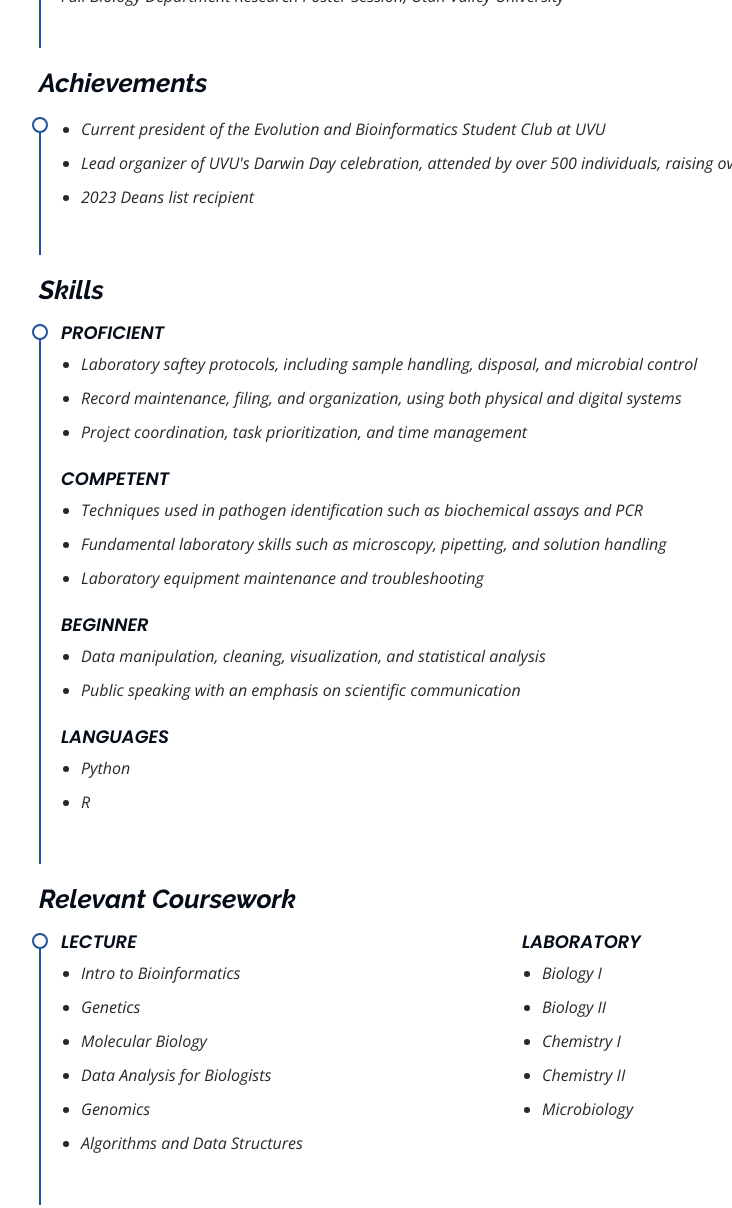
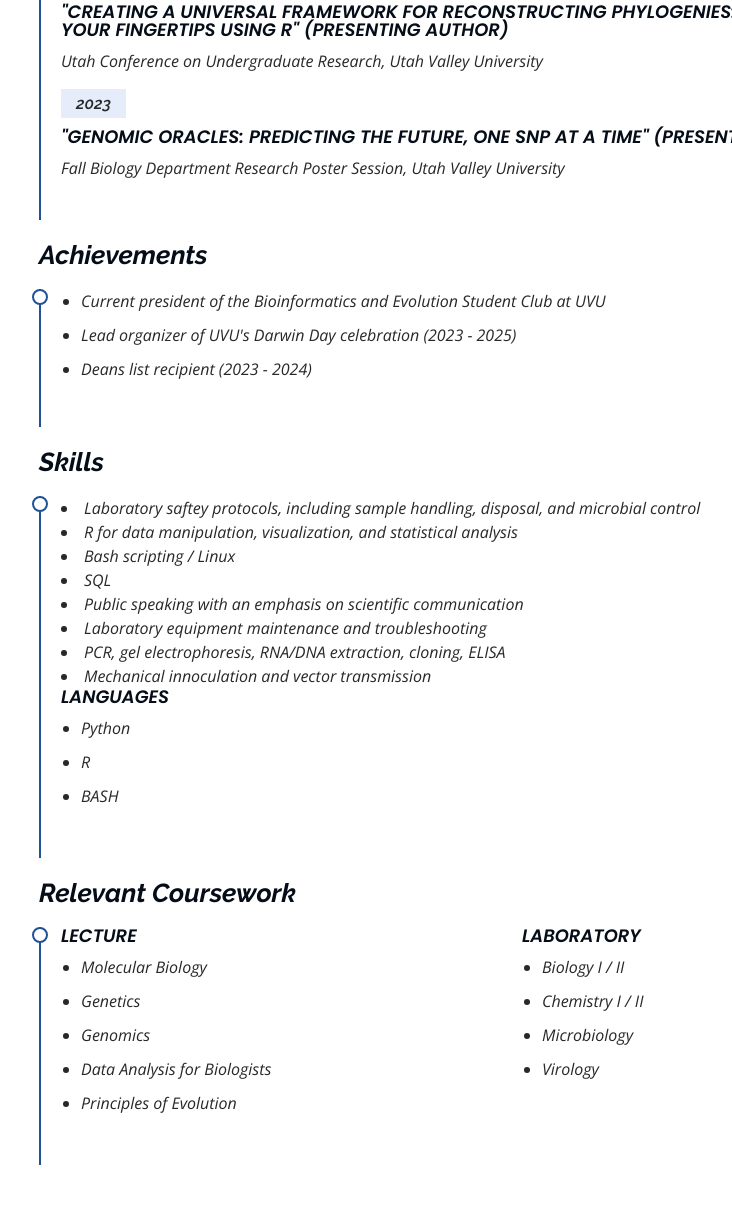
Before and after one commit to BarbaraShelleyJetton/BarbaraShelleyJetton.github.io, a plain HTML site: page index.html in a window 1280 px wide. Shown: the part 3542-4750 px from the top of the page, without its empty margins (291-1023 px from the left). Drawn offline with nearby package versions, Linux system fonts and the light colour scheme.

Commit message:
Update index.html

```diff
--- a/index.html
+++ b/index.html
@@ -205,48 +205,46 @@ Outside of school, you can find me reading a good horror or sci-fi book, playing
         <h3 class="Resume-title">Presentations</h3>
         <div class="Resume-item pb-4">
           <h5>2024</h5>
-          <h4>"Leg Day: A look into the evolution of frog feet" (Co-Author)</h4>
+          <h4>"Decoding Diptera: unraveling chromosome evolution across fly families" (Presenting Author)</h4>
+          <p><em>Entomology Society of America 2024 National Conference, Pheonix, Arizona</em></p>
+
+          <h4>"A phylogenetic analysis of genome size evolution and social structure in Hymenoptera"(Co-Author)</h4>
+          <p><em>Entomology Society of America 2024 National Conference, Pheonix, Arizona</em></p>
+
+          <h4>"Leg Day: A look into the evolution of frog feet" (Presenting / Co-Author)</h4>
           <p><em>Spring Biology Department Research Poster Session, Utah Valley University</em></p>
 
-          <h4>"Creating a universal framework for reconstructing phylogenies: Building trees at your fingertips using R" (Author)</h4>
+          <h4>"Creating a universal framework for reconstructing phylogenies: Building trees at your fingertips using R" (Presenting Author)</h4>
           <p><em>Utah Conference on Undergraduate Research, Utah Valley University</em></p>
 
           <h5>2023</h5>
-          <h4>"Genomic oracles: predicting the future, one SNP at a time" (Co-Author)</h4>
+          <h4>"Genomic oracles: predicting the future, one SNP at a time" (Presenting / Co-Author)</h4>
           <p><em>Fall Biology Department Research Poster Session, Utah Valley University</em></p>
         </div>
 
         <h3 class="Resume-title">Achievements</h3>
         <div class="Resume-item">
           <ul>
-            <li>Current president of the Evolution and Bioinformatics Student Club at UVU</li>
-            <li>Lead organizer of UVU's Darwin Day celebration, attended by over 500 individuals, raising over $600 in profit</li>
-            <li>2023 Deans list recipient</li>
+            <li>Current president of the Bioinformatics and Evolution Student Club at UVU</li>
+            <li>Lead organizer of UVU's Darwin Day celebration (2023 - 2025)</li>
+            <li>Deans list recipient (2023 - 2024)</li>
           </ul>
         </div>
         <h3 class="Resume-title">Skills</h3>
         <div class="Resume-item pb-4">
-          <h4>Proficient</h4>
-          <ul>
             <li>Laboratory saftey protocols, including sample handling, disposal, and microbial control</li>
-            <li>Record maintenance, filing, and organization, using both physical and digital systems</li>
-            <li>Project coordination, task prioritization, and time management</li>
-          </ul>
-          <h4>Competent</h4>
-          <ul>
-            <li>Techniques used in pathogen identification such as biochemical assays and PCR</li>
-            <li>Fundamental laboratory skills such as microscopy, pipetting, and solution handling</li>
+            <li>R for data manipulation, visualization, and statistical analysis</li>
+            <li>Bash scripting / Linux </li>
+            <li>SQL</li>
+            <li>Public speaking with an emphasis on scientific communication</li>
             <li>Laboratory equipment maintenance and troubleshooting</li>
-          </ul>
-          <h4>Beginner</h4>
-          <ul>
-            <li>Data manipulation, cleaning, visualization, and statistical analysis</li>
-            <li>Public speaking with an emphasis on scientific communication</li>
-          </ul>
+            <li>PCR, gel electrophoresis, RNA/DNA extraction, cloning, ELISA</li>
+            <li>Mechanical innoculation and vector transmission</li>
           <h4>Languages</h4>
           <ul>
             <li>Python</li>
             <li>R</li>
+            <li>BASH</li>
           </ul>
         </div>
         <!-- Relevant Coursework Section -->
@@ -256,23 +254,21 @@ Outside of school, you can find me reading a good horror or sci-fi book, playing
             <div class="col-lg-6">
               <h4>Lecture</h4>
               <ul>
-                <li>Intro to Bioinformatics</li>
+                <li>Molecular Biology</li>
                 <li>Genetics</li>
-                <li>Molecular Biology</li>
+                <li>Genomics</li>
                 <li>Data Analysis for Biologists</li>
-                <li>Genomics</li>
-                <li>Algorithms and Data Structures</li>
+                <li>Principles of Evolution</li>
             <!-- Add more relevant coursework as needed -->
               </ul>
             </div>
             <div class="col-lg-6">
               <h4>Laboratory</h4>
               <ul>
-                <li>Biology I</li>
-                <li>Biology II</li>
-                <li>Chemistry I</li>
-                <li>Chemistry II</li>
+                <li>Biology I / II</li>
+                <li>Chemistry I / II</li>
                 <li>Microbiology</li>
+                <li>Virology</li>
               </ul>
             </div>
           </div>
```
